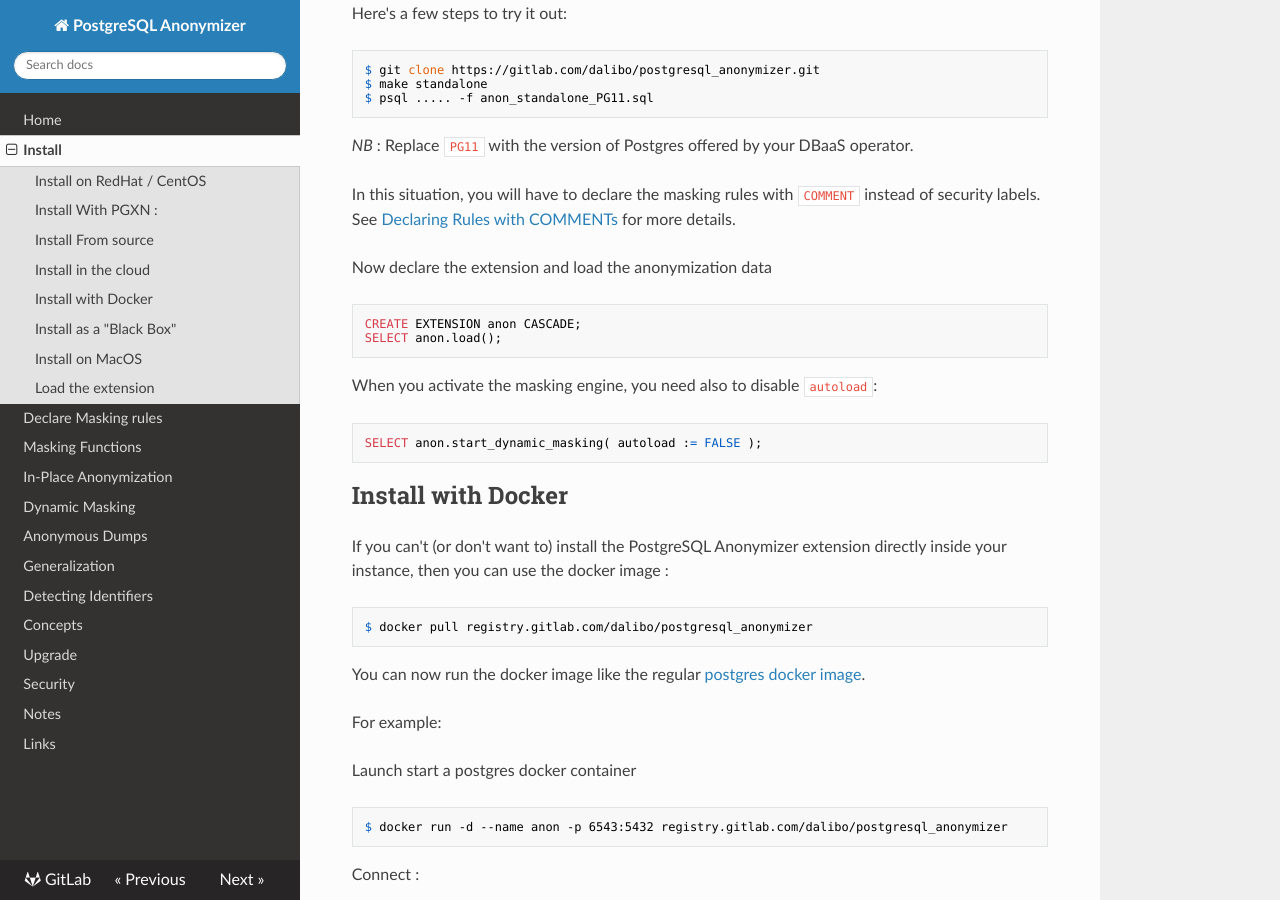
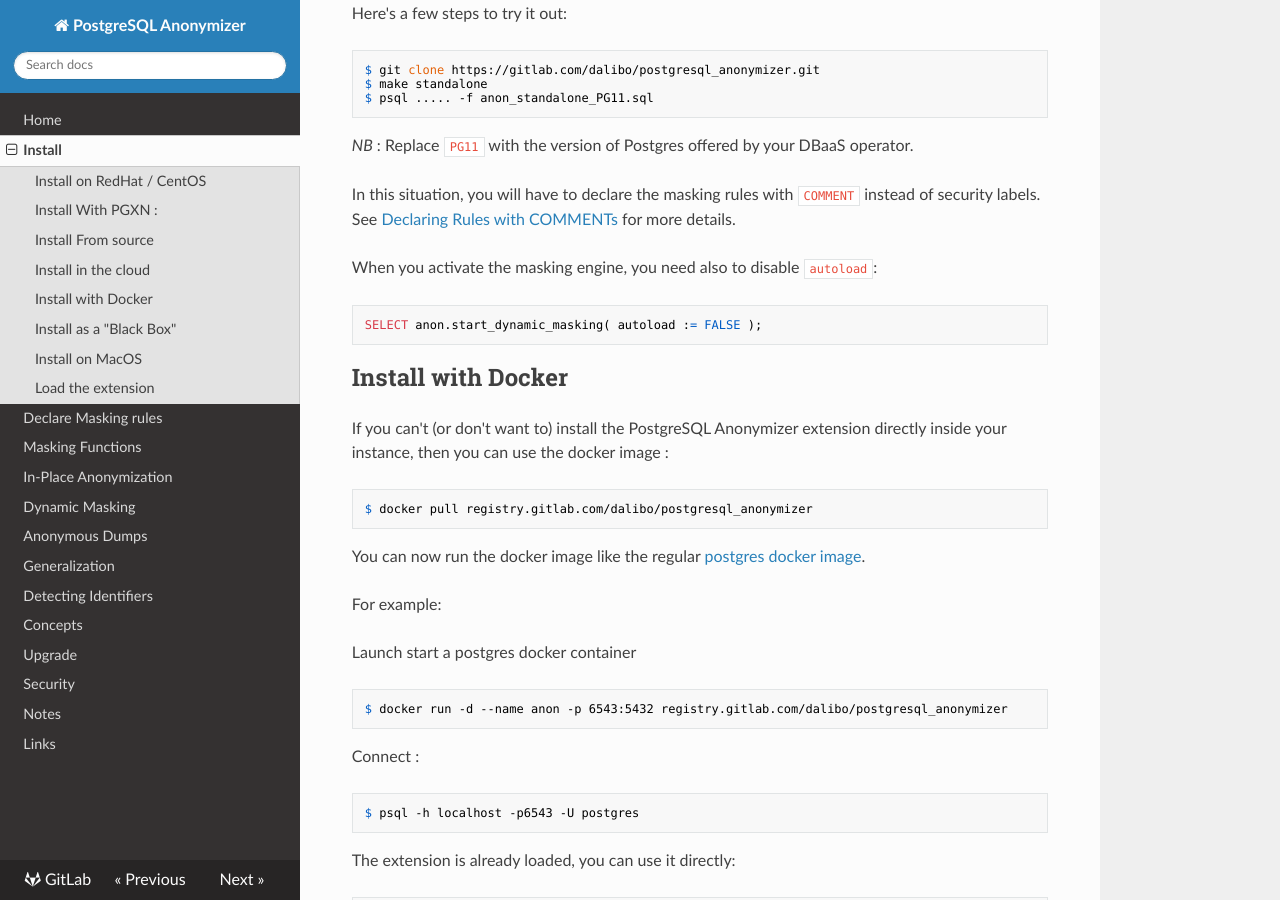
Before and after one commit to neondatabase/postgresql_anonymizer, an MkDocs documentation site: the page built from docs/INSTALL.md, in a window 1280 px wide and 900 px high, scrolled down 2809 px. Built offline with MkDocs 1.6.1, drawn with Linux system fonts in a browser that asks for light colours; nearby versions of some CDN libraries.

Commit message:
[doc] remove `create/load` steps from cloud install

````diff
--- a/docs/INSTALL.md
+++ b/docs/INSTALL.md
@@ -170,18 +170,9 @@
 _NB_ : Replace `PG11` with the version of Postgres offered by your DBaaS operator.
 
 In this situation, you will have to declare the masking rules with `COMMENT` instead
-of security labels.
-See [Declaring Rules with COMMENTs] for more details.
+of security labels. See [Declaring Rules with COMMENTs] for more details.
 
 [Declaring Rules with COMMENTs]: declare_masking_rules.md#declaring-rules-with-comments
-
-
-Now declare the extension and load the anonymization data
-
-```sql
-CREATE EXTENSION anon CASCADE;
-SELECT anon.load();
-```
 
 When you activate the masking engine, you need also to disable `autoload`:
 
````
